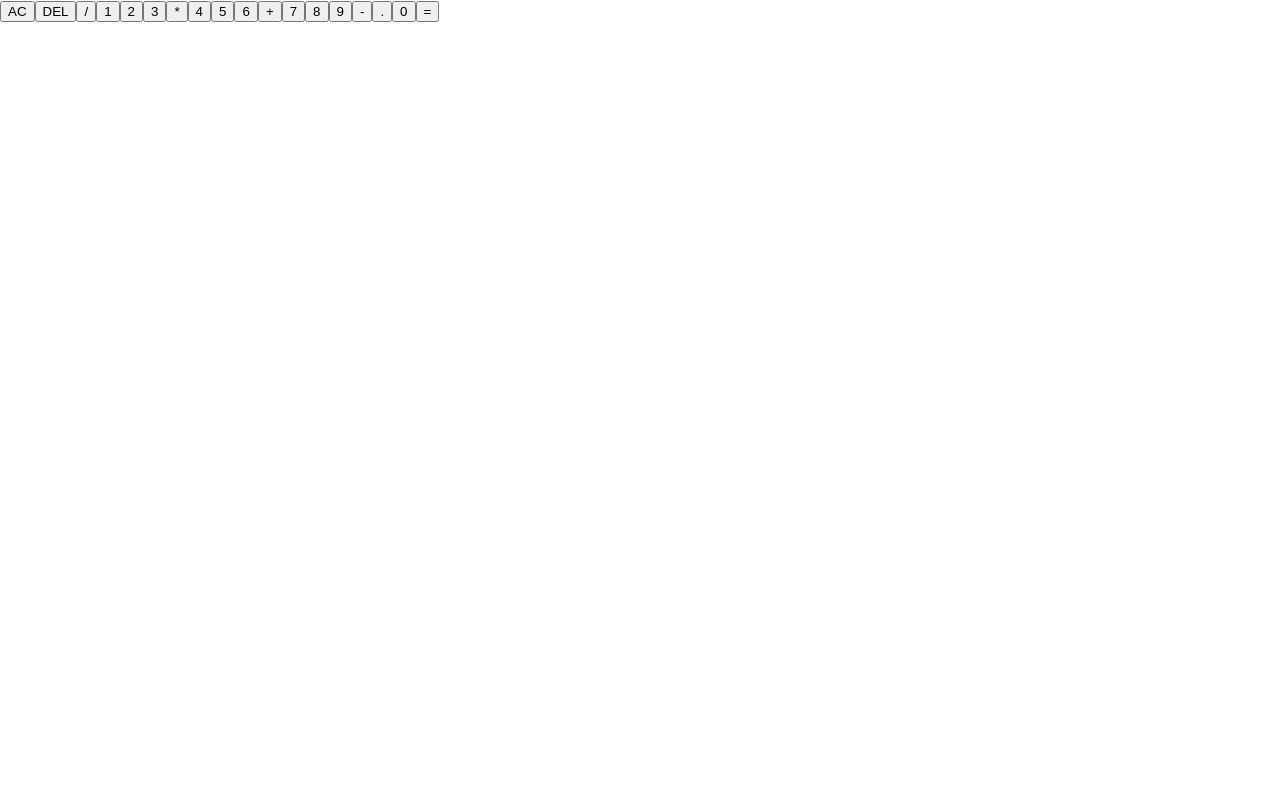
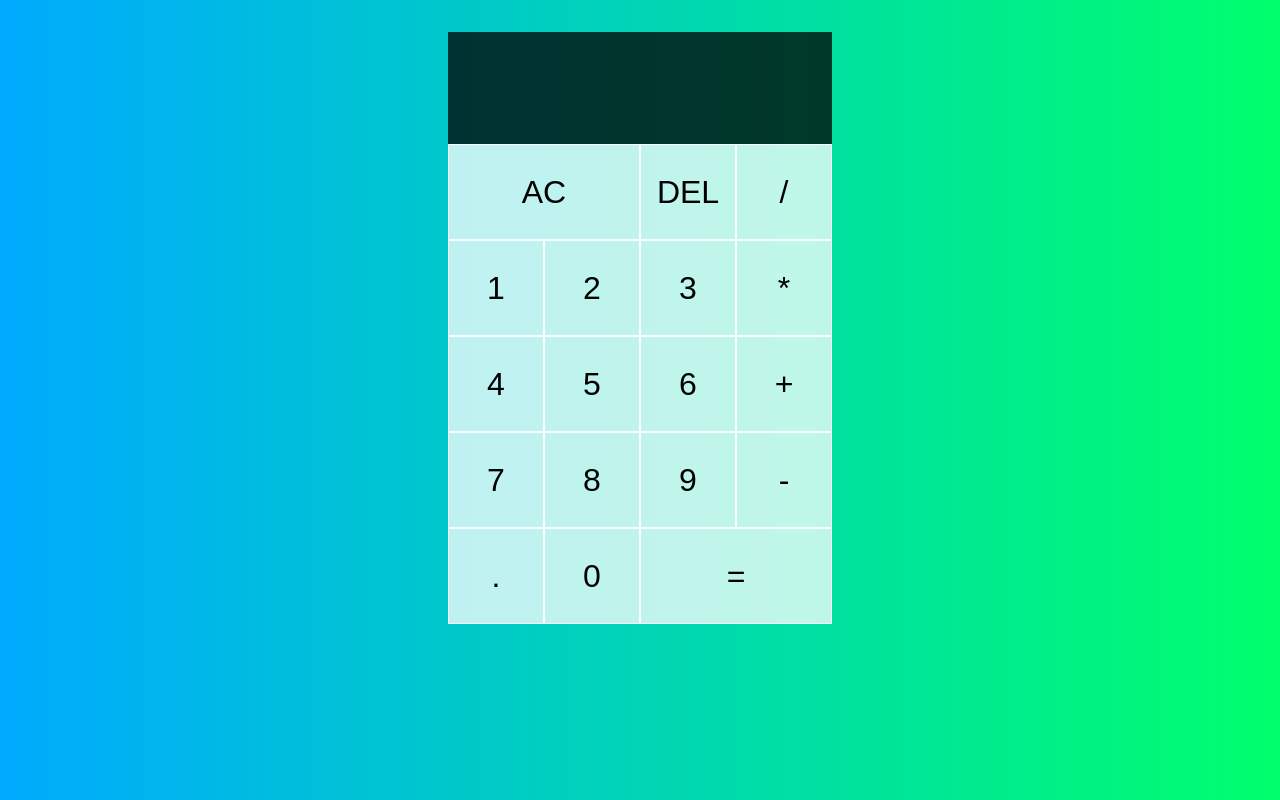
Before and after one commit to PedroAlexSMC/Calculator-ReactJs, a React (Create React App) app: page / in a window 1280 px wide. Built offline with nearby package versions, Linux system fonts and the light colour scheme.

Commit message:
CSS full implementation

```diff
--- a/src/App.css
+++ b/src/App.css
@@ -1,38 +1,56 @@
-.App {
-  text-align: center;
+
+*, *::before, *::after{
+  box-sizing: border-box;
 }
 
-.App-logo {
-  height: 40vmin;
-  pointer-events: none;
+body{
+  margin: 0;
+  background: linear-gradient(to right, #00AAFF, #00FF6C);
 }
 
-@media (prefers-reduced-motion: no-preference) {
-  .App-logo {
-    animation: App-logo-spin infinite 20s linear;
-  }
+.calculator-grid{
+  display: grid;
+  margin-top: 2rem;
+  justify-content: center;
+  grid-template-columns: repeat(4, 6rem);
+  grid-template-rows: minmax(7rem, auto) repeat(5, 6rem);
 }
 
-.App-header {
-  background-color: #282c34;
-  min-height: 100vh;
+.calculator-grid > button{
+  cursor: pointer;
+  font-size: 2rem;
+  border: 1px solid white;
+  outline: none;
+  background-color: rgba(255, 255, 255, .75);
+}
+
+.calculator-grid > button:hover,
+.calculator-grid > button:focus{
+  background-color: rgba(255, 255, 255, .9);
+}
+
+.span-two{
+  grid-column: span 2;
+}
+
+.output{
+  grid-column: 1 / -1;
+  background-color: rgba(0, 0, 0, .75);
   display: flex;
   flex-direction: column;
-  align-items: center;
-  justify-content: center;
-  font-size: calc(10px + 2vmin);
-  color: white;
+  align-items: flex-end;
+  justify-content: space-around;
+  padding: .75rem;
+  word-wrap: break-word;
+  word-wrap: break-all;
 }
 
-.App-link {
-  color: #61dafb;
+.output .previous-operand{
+  color: rgba(255, 255, 255, .75);
+  font-size: 1.5rem;
 }
 
-@keyframes App-logo-spin {
-  from {
-    transform: rotate(0deg);
-  }
-  to {
-    transform: rotate(360deg);
-  }
+.output .current-operand{
+  color: white;
+  font-size: 2.5rem;
 }
```
